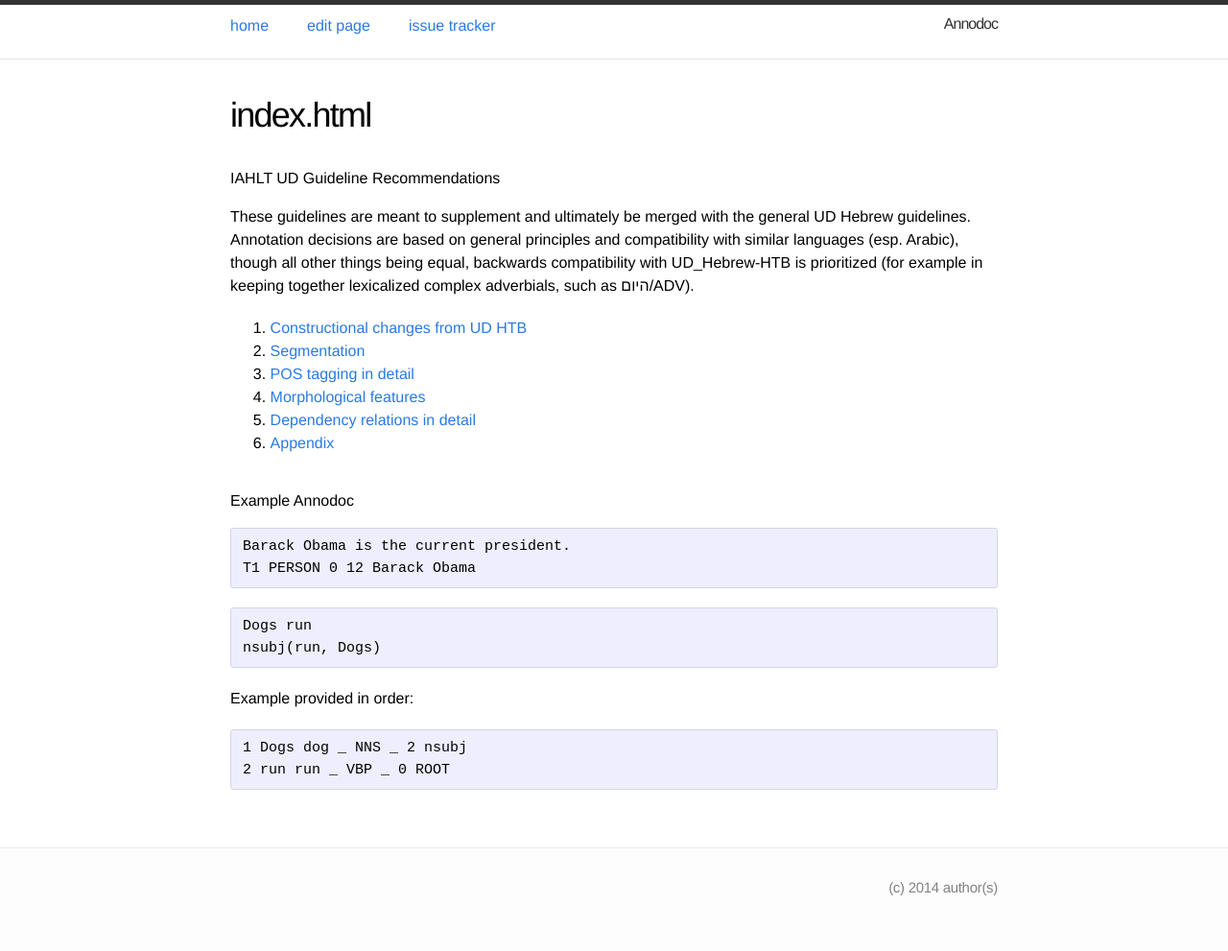
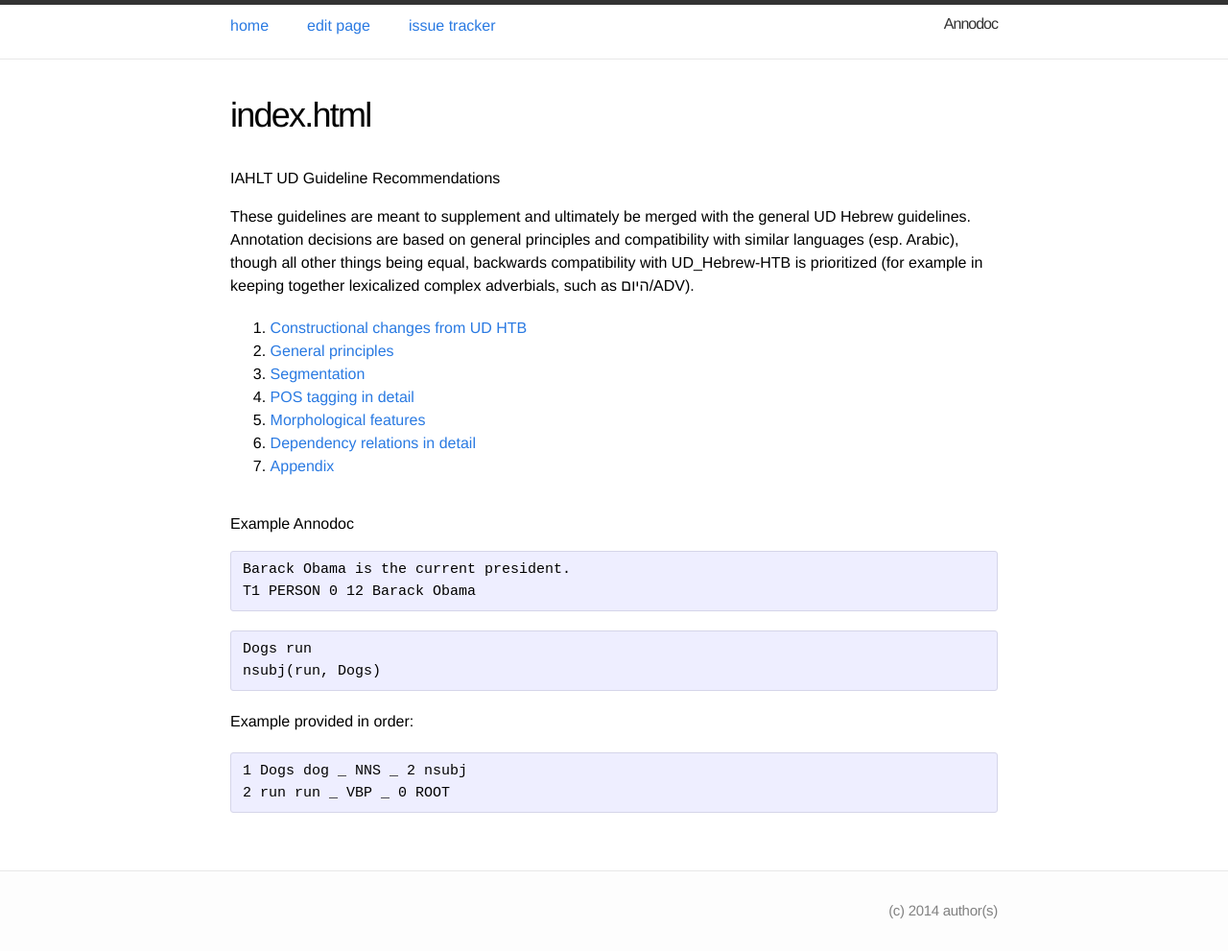
Before and after one commit to IAHLT/heb-ud-gudielines, a Jekyll site: the page built from index.md, in a window 1280 px wide. Shown: the whole page at 96% size. Built offline with Jekyll 4.4.1, drawn with Linux system fonts in a browser that asks for light colours; before the commit the page ends 967 px from its top, so only the background shows below that.

Commit message:
Update index.md

```diff
--- a/index.md
+++ b/index.md
@@ -7,11 +7,12 @@ title: index.html
 These guidelines are meant to supplement and ultimately be merged with the general UD Hebrew guidelines. Annotation decisions are based on general principles and compatibility with similar languages (esp. Arabic), though all other things being equal, backwards compatibility with UD_Hebrew-HTB is prioritized (for example in keeping together lexicalized complex adverbials, such as היום/ADV).
 
 1. [Constructional changes from UD HTB](Constructional%20changes%20from%20UD%20HTB.html)
-2. [Segmentation](Segmentation.html)
-3. [POS tagging in detail](Pos%20tagging%20in%20detail.html)
-4. [Morphological features](Morphological%20features.html)
-5. [Dependency relations in detail](Dependnecy%20relations%20in%20detail.html)
-6. [Appendix](Appendix.html)
+2. [General principles](https://github.com/IAHLT/heb-ud-gudielines/blob/gh-pages/General%20principles.html)
+3. [Segmentation](Segmentation.html)
+4. [POS tagging in detail](Pos%20tagging%20in%20detail.html)
+5. [Morphological features](Morphological%20features.html)
+6. [Dependency relations in detail](Dependnecy%20relations%20in%20detail.html)
+7. [Appendix](Appendix.html)
 
 # Example Annodoc
 
```
